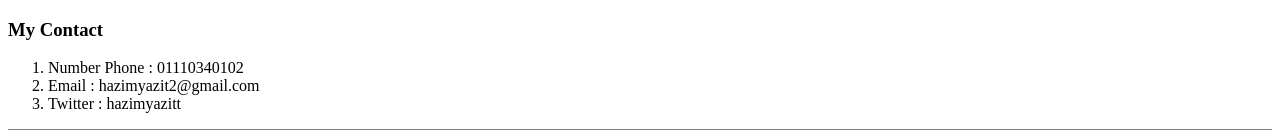
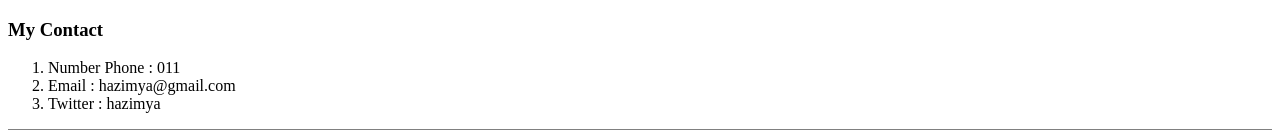
Before and after one commit to hazimyazit/cv, a plain HTML site: page contactme.html in a window 1280 px wide. Shown: the top 136 px of the page. Drawn offline with Linux system fonts and the light colour scheme.

Commit message:
Update contactme.html

```diff
--- a/contactme.html
+++ b/contactme.html
@@ -7,9 +7,9 @@
   <body>
     <h3>My Contact</h3>
       <ol>
-        <li>Number Phone : 01110340102</li>
-        <li>Email : hazimyazit2@gmail.com</li>
-        <li>Twitter : hazimyazitt</li>
+        <li>Number Phone : 011</li>
+        <li>Email : hazimya@gmail.com</li>
+        <li>Twitter : hazimya</li>
       </ol>
       <hr size = "1" noshade>
       <form action="mailto:info@londonappbrewery.com" method="post" enctype="text/plain">
```
